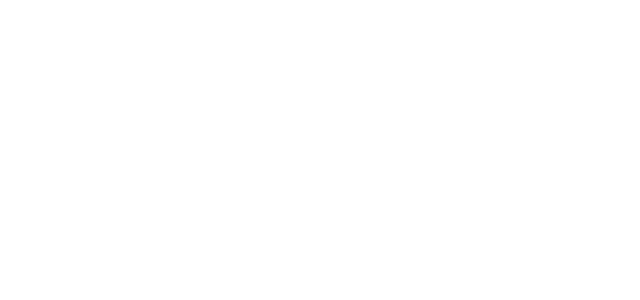
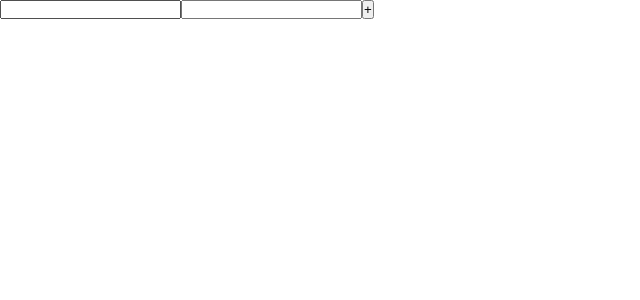
Before and after one commit to dodoburner/todo-app-react, a React (Create React App) app: page / in a window 1280 px wide. Shown: the top 300 px of the page, without its empty margins (0-640 px from the left). Built offline with nearby package versions, Linux system fonts and the light colour scheme.

Commit message:
Create form component

```diff
--- a/src/App.js
+++ b/src/App.js
@@ -1,28 +1,24 @@
 import { useState } from 'react';
 import Task from './components/Task';
+import TaskForm from './components/TaskForm';
 import './style/App.css';
-
-class Todo {
-  constructor(title, description) {
-    this.title = title;
-    this.description = description;
-    this.completed = false
-  }
-}
 
 function App() {
   const [tasks, setTasks] = useState([]);
 
   return (
     <div className="App">
+      <TaskForm setTasks={setTasks} />
+
       <div className="Tasks">
         {tasks.map((task) => {
-          const { title, description, completed } = task;
+          const { title, description, completed, id } = task;
           return (
             <Task
               title={title}
               description={description}
               completed={completed}
+              id={id}
             />
           )
         })}
--- a/src/components/Task.js
+++ b/src/components/Task.js
@@ -1,6 +1,6 @@
-const Task = ({title, description, completed}) => {
+const Task = ({title, description, completed, id}) => {
   return (
-    <div className="Task">
+    <div className="Task" key={id}>
       <div></div>
       <p>{title}</p>
     </div>
--- /dev/null
+++ b/src/components/TaskForm.js
@@ -0,0 +1,39 @@
+import { useState } from "react"
+
+class Todo {
+  constructor(title, description) {
+    this.title = title;
+    this.description = description;
+    this.completed = false
+    this.id = crypto.randomUUID();
+  }
+}
+
+const TaskForm = ({ setTasks }) => {
+  const [title, setTitle] = useState("");
+  const [description, setDescription] = useState("");
+
+  const handleSubmit = (e) => {
+    e.preventDefault();
+    const todo = new Todo(title, description);
+    setTasks((prev) => [...prev, todo]);
+  }
+
+  return (
+    <form onSubmit={handleSubmit}>
+      <input
+        value={title}
+        onChange={((e) => setTitle(e.target.value))}
+        type="text"
+      />
+      <input
+        value={description}
+        onChange={((e) => setDescription(e.target.value))}
+        type="text"
+      />
+      <button type="submit">+</button>
+    </form>
+  )
+}
+
+export default TaskForm;
```
